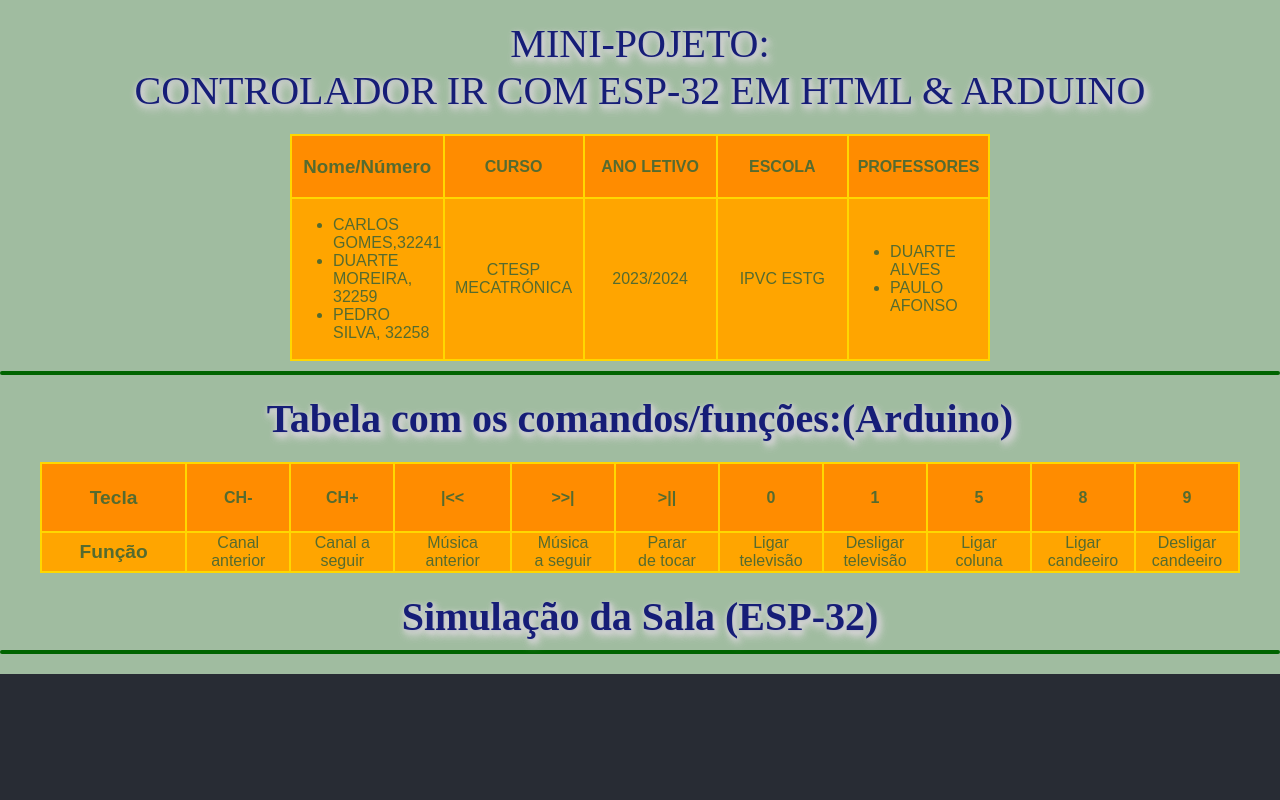
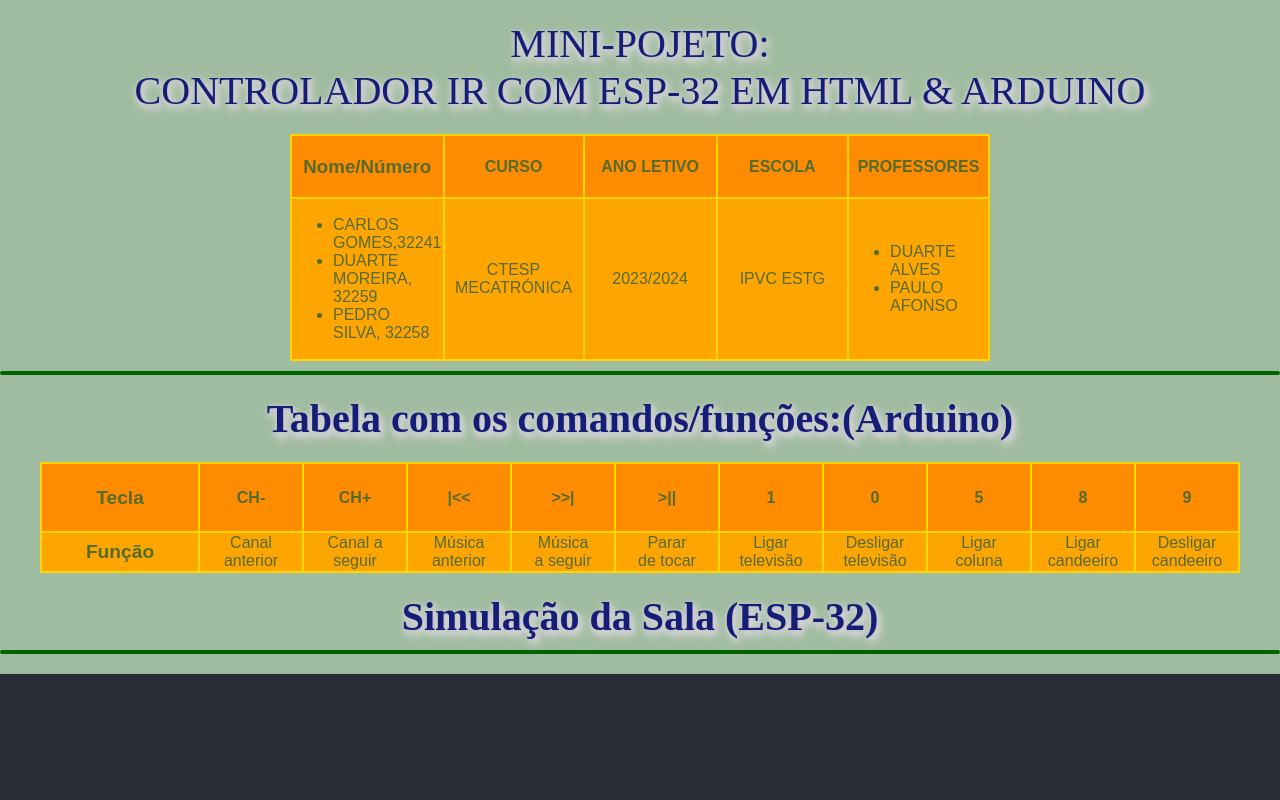
Before and after one commit to Mestre-Verde/introdu-ao-projeto, a plain HTML site: page index.html in a window 1280 px wide. Shown: the top 800 px of the page. Drawn offline with Linux system fonts and the light colour scheme.

Commit message:
Update index.html

```diff
--- a/index.html
+++ b/index.html
@@ -137,11 +137,11 @@
             <th width="100">CH-</th>
             <th width="100">CH+</th>
             <!-- <th width="">CH</th> -->
-            <th>|<<</th>
+            <th width="100">|<<</th>
             <th width="100">>>|</th>
             <th width="100">>||</th>
+            <th width="100">1</th>
             <th width="100">0</th>
-            <th width="100">1</th>
             <th width="100">5</th>
             <th width="100">8</th>
             <th width="100">9</h4></th>
```
